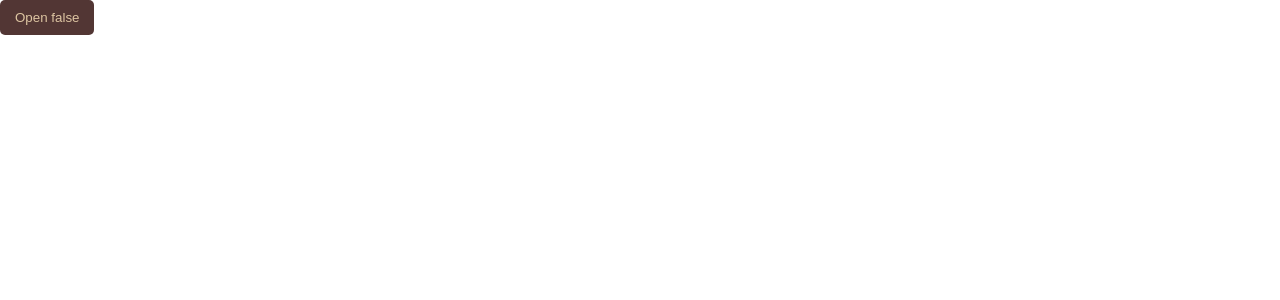
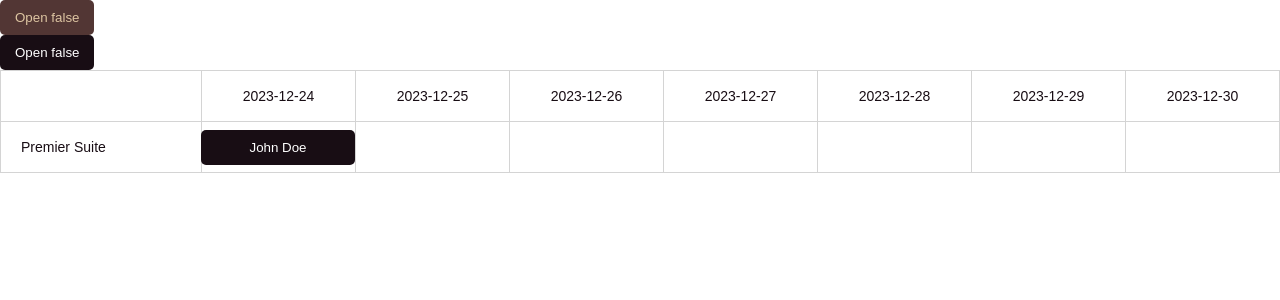
Before and after one commit to Artem-Zhuravlev/radevs-test, a Vue app: page / in a window 1280 px wide. Shown: the top 300 px of the page. Built offline with nearby package versions, Linux system fonts and the light colour scheme.

Commit message:
feat(timeline-calendar): add structure & styles

```diff
--- a/src/App.vue
+++ b/src/App.vue
@@ -2,6 +2,13 @@
   <div id="app">
     <button-base
       @click="visible = true"
+    >
+      Open {{ visible }}
+    </button-base>
+
+    <button-base
+      @click="visible = true"
+      variant="secondary"
     >
       Open {{ visible }}
     </button-base>
@@ -11,18 +18,21 @@
     >
       Some content
     </modal-window>
+    <timeline-calendar />
   </div>
 </template>
 
 <script>
 import ButtonBase from '@/components/buttons/ButtonBase.vue';
 import ModalWindow from '@/components/modals/ModalWindow.vue';
+import TimelineCalendar from '@/entities/TimelineCalendar/TimelineCalendar.vue';
 
 export default {
   name: 'App',
   components: {
     ModalWindow,
     ButtonBase,
+    TimelineCalendar,
   },
 
   data() {
--- a/src/components/buttons/ButtonBase.vue
+++ b/src/components/buttons/ButtonBase.vue
@@ -2,9 +2,9 @@
   <button
     :type="buttonType"
     class="button-base"
-    :class="{
+    :class="[{
       'active': isActive,
-    }"
+    },variant]"
     :disabled="disabled"
     @click="onClick"
   >
@@ -31,6 +31,13 @@ export default {
       type: Boolean,
       default: false,
     },
+    variant: {
+      type: String,
+      default: 'primary',
+      validator(value) {
+        return ['primary', 'secondary'].includes(value);
+      },
+    },
   },
   methods: {
     onClick() {
@@ -46,27 +53,48 @@ export default {
   lang="scss"
   scoped
 >
+@import '@/styles/mixins';
 .button-base {
-  display: flex;
-  align-items: center;
-  min-width: 35px;
-  min-height: 35px;
+  @include center;
+  min-width: var(--size-small);
+  min-height: var(--size-small);
   padding: var(--space-small) var(--space-medium);
-  background-color: var(--color-primary);
-  color: var(--color-light);
   border-radius: var(--space-extra-small);
   cursor: pointer;
   border: none;
-  transition: var(--transition-bg);
 
-  &:hover:not(:disabled) {
-    background-color: var(--color-primary-hover);
+  &.primary {
+    background-color: var(--color-primary);
+    color: var(--color-light);
+    transition: var(--transition-bg);
+
+    &:hover:not(:disabled) {
+      background-color: var(--color-primary-hover);
+    }
+
+    &:focus,
+    &.active {
+      background-color: var(--color-primary-focus);
+    }
   }
 
-  &:focus,
-  &.active {
+  &.secondary {
+    background-color: var(--color-text);
+    color: var(--color-white);
+    transition: var(--transition-opacity);
+
+    &:hover:not(:disabled) {
+      opacity: 0.8;
+    }
+
+    &:focus,
+    &.active {
+      opacity: 0.7;
+    }
+  }
+
+  &:focus {
     outline: transparent;
-    background-color: var(--color-primary-focus);
   }
 
   &[disabled] {
--- a/src/components/modals/ModalWindow.vue
+++ b/src/components/modals/ModalWindow.vue
@@ -138,7 +138,7 @@ export default {
 
   &__footer {
     padding: var(--space-medium);
-    border-top: 1px solid var(--color-border);
+    border-top: var(--border);
   }
 }
 </style>
--- /dev/null
+++ b/src/entities/TimelineCalendar/TimelineCalendar.vue
@@ -0,0 +1,50 @@
+<template>
+  <div class="timeline">
+    <timeline-header
+      :items="week"
+    />
+    <div class="timeline__body">
+      <timeline-row
+        title="Premier Suite"
+      />
+    </div>
+  </div>
+</template>
+
+<script>
+import TimelineHeader from './common/TimelineHeader.vue';
+import TimelineRow from './common/TimelineRow.vue';
+
+export default {
+  name: 'TimelineCalendar',
+  components: {
+    TimelineHeader,
+    TimelineRow,
+  },
+  data() {
+    return {
+      week: [
+        '2023-12-24',
+        '2023-12-25',
+        '2023-12-26',
+        '2023-12-27',
+        '2023-12-28',
+        '2023-12-29',
+        '2023-12-30',
+      ],
+    };
+  },
+};
+</script>
+
+<style
+  lang="scss"
+  scoped
+>
+.timeline {
+  /* styles config for timeline calendar */
+  --cell-width: calc(100% / 7);
+  --left-space: 200px;
+  --week-grid: repeat(7, 1fr);
+}
+</style>
--- /dev/null
+++ b/src/entities/TimelineCalendar/common/TimelineHeader.vue
@@ -0,0 +1,49 @@
+<template>
+  <header class="timeline__header">
+    <div class="timeline__days">
+      <div
+        class="timeline__day"
+        v-for="(item, index) in items"
+        :key="index"
+      >
+        {{ item }}
+      </div>
+    </div>
+  </header>
+</template>
+
+<script>
+export default {
+  name: 'TimelineHeader',
+  props: {
+    items: {
+      type: Array,
+      required: true,
+    },
+  },
+};
+</script>
+
+<style
+  lang="scss"
+  scoped
+>
+@import '@/styles/mixins';
+.timeline {
+  &__header {
+    padding-left: var(--left-space);
+    border: var(--border);
+  }
+
+  &__days {
+    display: grid;
+    grid-template-columns: var(--week-grid);
+  }
+
+  &__day {
+    @include center;
+    border-left: var(--border);
+    height: var(--space-extra-big);
+  }
+}
+</style>
--- /dev/null
+++ b/src/entities/TimelineCalendar/common/TimelineRow.vue
@@ -0,0 +1,70 @@
+<template>
+  <div class="timeline__row">
+    <div class="timeline__name">
+      {{ title }}
+    </div>
+    <div class="timeline__main">
+      <button-base
+        class="timeline__btn"
+        style="width: var(--cell-width);"
+        variant="secondary"
+      >
+        John Doe
+      </button-base>
+      <div
+        class="timeline__cell"
+        v-for="item in 7"
+        :key="item"
+      />
+    </div>
+  </div>
+</template>
+
+<script>
+import ButtonBase from '@/components/buttons/ButtonBase.vue';
+
+export default {
+  name: 'TimelineRow',
+  components: {
+    ButtonBase,
+  },
+  props: {
+    title: {
+      type: String,
+      required: true,
+    },
+  },
+};
+</script>
+
+<style
+  lang="scss"
+  scoped
+>
+.timeline {
+  &__main {
+    position: relative;
+    height: var(--space-extra-big);
+    display: grid;
+    grid-template-columns: var(--week-grid);
+  }
+  &__row {
+    display: grid;
+    grid-template-columns: var(--left-space) 1fr;
+    border: var(--border);
+    border-top: none;
+  }
+  &__name {
+    display: flex;
+    align-items: center;
+    padding-left: var(--space-big);
+  }
+  &__cell {
+    border-left: var(--border);
+  }
+  &__btn {
+    position: absolute;
+    top: 15%;
+  }
+}
+</style>
--- /dev/null
+++ b/src/styles/_mixins.scss
@@ -0,0 +1,9 @@
+// Mixin: Center Alignment
+// This mixin is used for center alignment of elements.
+/// @example @include center;
+
+@mixin center() {
+  display: flex;
+  align-items: center;
+  justify-content: center;
+}
--- a/src/styles/_variables.scss
+++ b/src/styles/_variables.scss
@@ -12,9 +12,13 @@
   --color-backdrop: rgba(0, 0, 0, .45);
 
   // spaces
+  --space-extra-small: 0.5rem;
   --space-small: 1rem;
   --space-medium: 1.5rem;
-  --space-extra-small: 0.5rem;
+  --space-big: 2rem;
+  --space-extra-big: 5rem;
+  --size-small: 3.5rem;
+
 
   // font size
   --header-size: 2.4rem;
@@ -24,4 +28,8 @@
 
   // transitions
   --transition-bg: 0.3s ease background-color;
+  --transition-opacity: 0.3s ease opacity;
+
+  // border
+  --border: 1px solid var(--color-border);
 }
--- a/src/styles/index.scss
+++ b/src/styles/index.scss
@@ -1,2 +1,3 @@
+@import 'mixins';
 @import 'variables';
 @import 'global';
```
